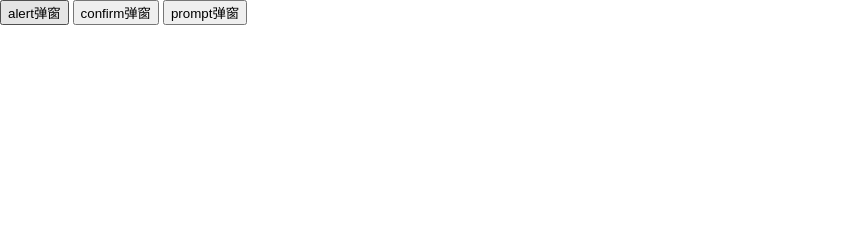
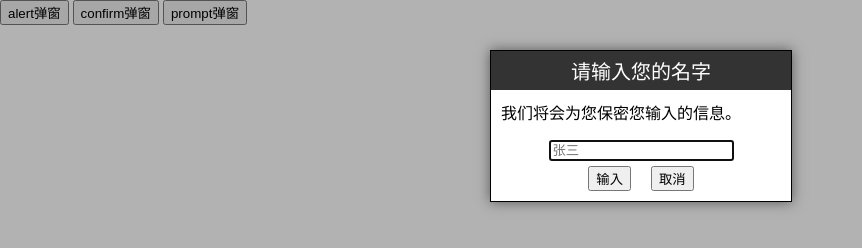
Before and after one commit to fluteonline/window-widget-demo, a plain HTML site: page index.html in a window 1280 px wide. Both pictures are taken after a click on the button "prompt弹窗". Shown: the whole page, without its empty margins (0-862 px from the left). Drawn offline with Linux system fonts and the light colour scheme.

Commit message:
update lesson 17.2

```diff
--- a/CSS/window.css
+++ b/CSS/window.css
@@ -58,6 +58,10 @@
     cursor:pointer;
 }
 
+.window_promptInputWrapper{
+    text-align:center;
+}
+
 .window_skin_a.window_boundingBox{
     box-shadow:none;
     border:10px solid rgba(0,0,0,.3);
--- a/JS/main.js
+++ b/JS/main.js
@@ -46,4 +46,24 @@ require(['jquery','window'],function($,w){
            alert('取消');
        });
     });
+
+    $('#c').click(function(){
+       new w.Window().prompt({
+           title:'请输入您的名字',
+           content:'我们将会为您保密您输入的信息。',
+           width:300,
+           height:150,
+           y:50,
+           text4PromptBtn:'输入',
+           text4CancelBtn:'取消',
+           defaultValue4PromptInput:'张三',
+           dragHandle:'.window_header',
+           handler4PromptBtn:function(inputValue){
+               alert('您输入的内容是：' + inputValue);
+           },
+           handler4CancelBtn:function(){
+               alert('取消');
+           }
+       });
+    });
 });
--- a/JS/window.js
+++ b/JS/window.js
@@ -14,10 +14,15 @@ define(['widget','jquery','jqueryUI'],function(widget,$,$UI){
             text4AlertBtn:'确定',
             text4ConfirmBtn:'确定',
             text4CancelBtn:'取消',
+            text4PromptBtn:'确定',
+            isPromptInputPassword:false,
+            defaultValue4PromptInput:'',
+            maxLength4PromptInput:10,
             handler4AlertBtn:null,
             handler4CloseBtn:null,
             handler4ConfirmBtn:null,
-            handler4CancelBtn:null
+            handler4CancelBtn:null,
+            handler4PromptBtn:null
         };
     }
 
@@ -31,6 +36,10 @@ define(['widget','jquery','jqueryUI'],function(widget,$,$UI){
                 case 'confirm':
                     footerContent = '<input type="button" value="' + this.cfg.text4ConfirmBtn + '"class="window_confirmBtn"/><input type="button" value="' + this.cfg.text4CancelBtn + '"class="window_cancelBtn"/>';
                     break;
+                case 'prompt':
+                    this.cfg.content += '<p class="window_promptInputWrapper"><input type="' + (this.cfg.isPromptInputPassword ? "password":"text") + '" value="" placeholder="' + this.cfg.defaultValue4PromptInput + '" maxlength="' + this.cfg.maxLength4PromptInput +'" class="window_promptInput"/></p>';
+                    footerContent = '<input type="button" value="' + this.cfg.text4PromptBtn + '" class="window_promptBtn"/><input type="button" value="' + this.cfg.text4CancelBtn + '" class="window_cancelBtn"/>';
+                    break;
             }
             this.boundingBox = $(
                 '<div class="window_boundingBox">' +
@@ -39,6 +48,7 @@ define(['widget','jquery','jqueryUI'],function(widget,$,$UI){
                     '<div class="window_footer">' + footerContent + '</div>' +
                 '</div>'
             );
+            this._promptInput = this.boundingBox.find('.window_promptInput');
             if(this.cfg.hasMask){
                 this._mask = $('<div class="window_mask"></div>');
                 this._mask.appendTo('body');
@@ -62,6 +72,9 @@ define(['widget','jquery','jqueryUI'],function(widget,$,$UI){
             }).delegate('.window_cancelBtn','click',function(){
                 that.fire('cancel');
                 that.destroy();
+            }).delegate('.window_promptBtn','click',function(){
+                that.fire('prompt',that._promptInput.val());
+                that.destroy();
             });
             if(this.cfg.handler4AlertBtn){
                 this.on('alert',this.cfg.handler4AlertBtn);
@@ -74,6 +87,9 @@ define(['widget','jquery','jqueryUI'],function(widget,$,$UI){
             }
             if(this.cfg.handler4CancelBtn){
                 this.on('cancel',this.cfg.handler4CancelBtn);
+            }
+            if(this.cfg.handler4PromptBtn){
+                this.on('prompt',this.cfg.handler4PromptBtn);
             }
         },
         syncUI : function(){
@@ -108,8 +124,11 @@ define(['widget','jquery','jqueryUI'],function(widget,$,$UI){
             this.render();
             return this;
         },
-        prompt : function(){
-
+        prompt : function(cfg){
+            $.extend(this.cfg,cfg,{winType:'prompt'});
+            this.render();
+            this._promptInput.focus();
+            return this;
         }
     });
 
```
